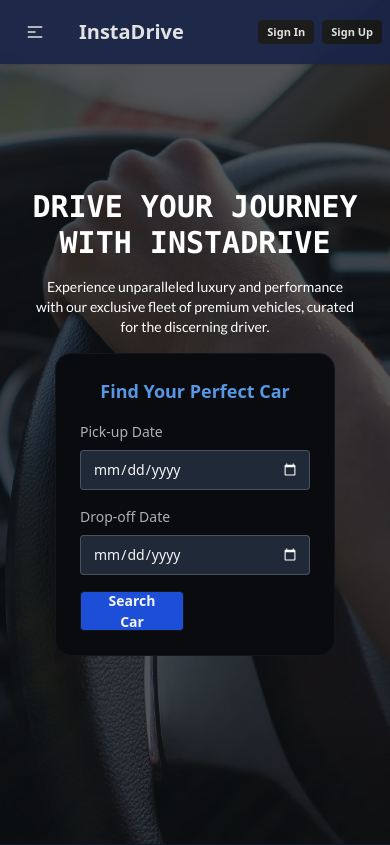
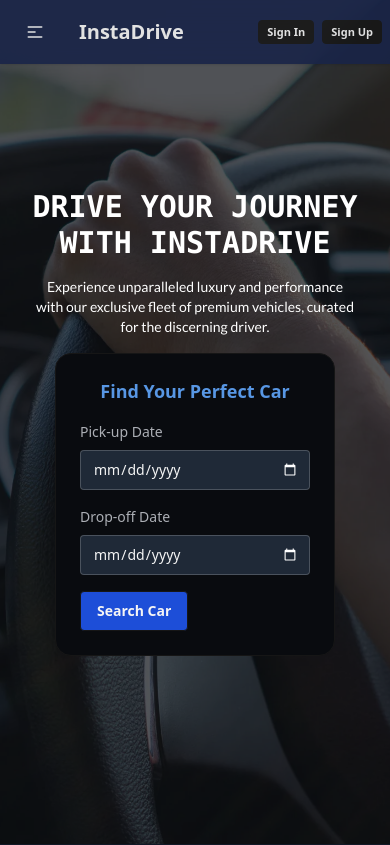
Before and after one commit to jacobferreras/car-rental, a Next.js app: page / in a window 390 px wide. Shown: the top 845 px of the page. Built offline with nearby package versions, Linux system fonts and the light colour scheme; no server answers; the database is empty.

Commit message:
fix: update image dimensions in OurteamCard and adjust layout in HomeBookingCard for better responsiveness

```diff
--- a/components/ui/about/OurteamCard.tsx
+++ b/components/ui/about/OurteamCard.tsx
@@ -21,8 +21,8 @@ const OurteamCard = ({
             src={imageUrl}
             alt={name}
             className="rounded-full w-52 h-52 object-cover lg:w-35 lg:h-35 border-4 border-[#558cd2]"
-            width={150}
-            height={150}
+            width={970}
+            height={647}
             loading="lazy"
           />
         </figure>
--- a/components/ui/home/HeroSection.tsx
+++ b/components/ui/home/HeroSection.tsx
@@ -5,16 +5,19 @@ import HomeBookingCard from "./HomeBookingCard";
 const Hero = () => {
   return (
     <div>
-      <div className="hero min-h-screen relative hero-overlay bg-overlay-opacity-60 ">
-        <Image
-          src="/HomeBg.webp"
-          alt="Background"
-          fill
-          className="object-cover z-0"
-          priority
-        />
-        <div className="absolute inset-0 bg-[#0b0e13] opacity-70 z-0"></div>
-        <div className="flex flex-col justify-center items-center absolute z-20">
+      <div className="hero min-h-screen relative hero-overlay bg-overlay-opacity-60">
+        <div className="absolute inset-0 z-0">
+          <Image
+            src="/HomeBg.webp"
+            alt="Background"
+            width={2732}
+            height={1536}
+            className="object-cover w-full h-full"
+            priority
+          />
+          <div className="absolute inset-0 bg-[#0b0e13] opacity-70"></div>
+        </div>
+        <div className="flex flex-col justify-center items-center absolute z-20 w-full h-full top-0 left-0">
           <h1 className="text-3xl sm:text-5xl lg:text-7xl text-center text-white font-mono font-bold z-20">
             DRIVE YOUR JOURNEY WITH INSTADRIVE
           </h1>
--- a/components/ui/home/HomeBookingCard.tsx
+++ b/components/ui/home/HomeBookingCard.tsx
@@ -4,7 +4,7 @@ import Link from "next/link";
 
 const HomeBookingCard = () => {
   return (
-    <div className="card card-border bg-[#090b0f] bg-opacity-50 w-70 sm:w-150 lg:w-204 ">
+    <div className="card card-border bg-[#090b0f] bg-opacity-50 w-70 sm:w-154 lg:w-204 ">
       <div className="card-body">
         <h1 className="card-title justify-center text-[#5897e4] sm:text-2xl md:text-3xl mb-2">
           Find Your Perfect Car
@@ -25,9 +25,9 @@ const HomeBookingCard = () => {
             <DateInput id="dropoff-date" />
           </div>
 
-          <div className="sm:pt-9 ">
+          <div className="sm:pt-9 md:pt-7 lg:pt-9 ">
             <Link href="/vehicles">
-              <button className="btn bg-[#1d4ed8] w-26">Search Car</button>
+              <button className="btn bg-[#1d4ed8] w-auto">Search Car</button>
             </Link>
           </div>
         </div>
```
